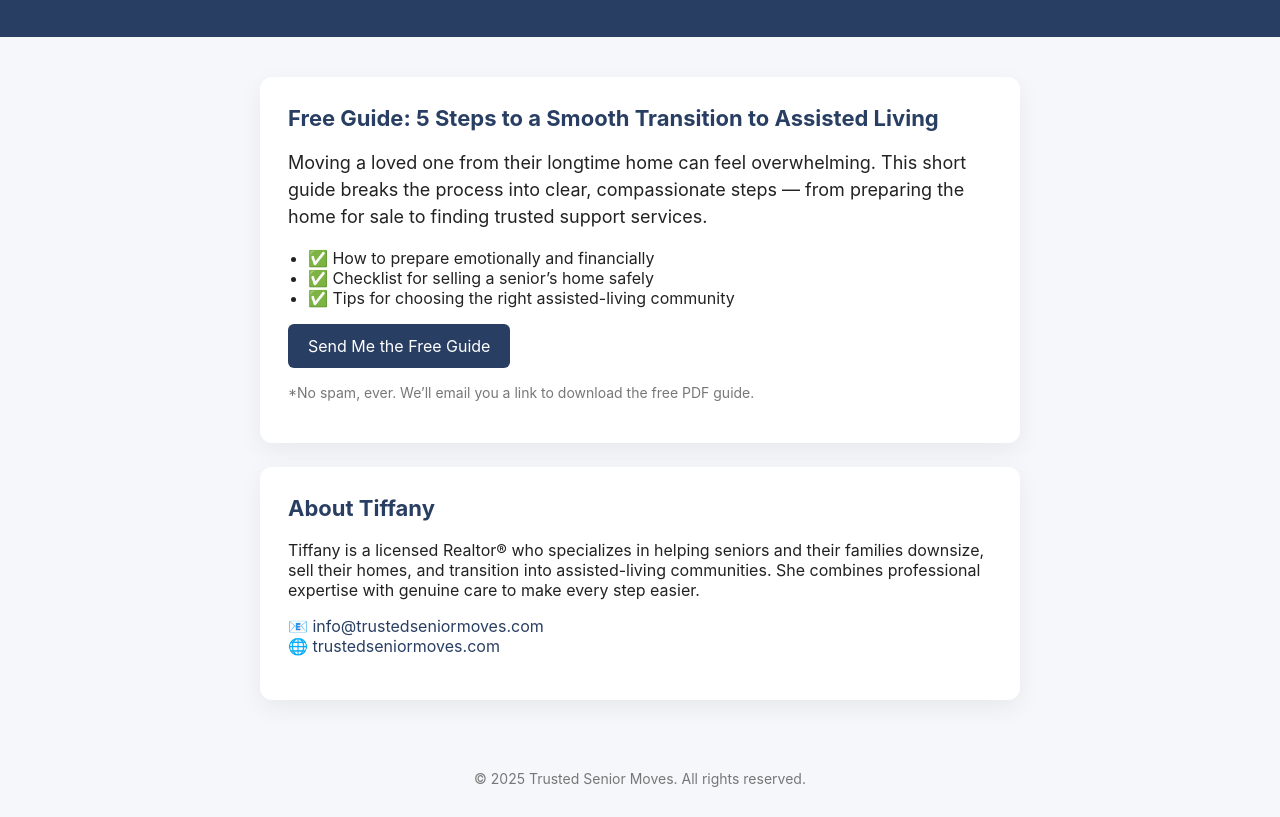
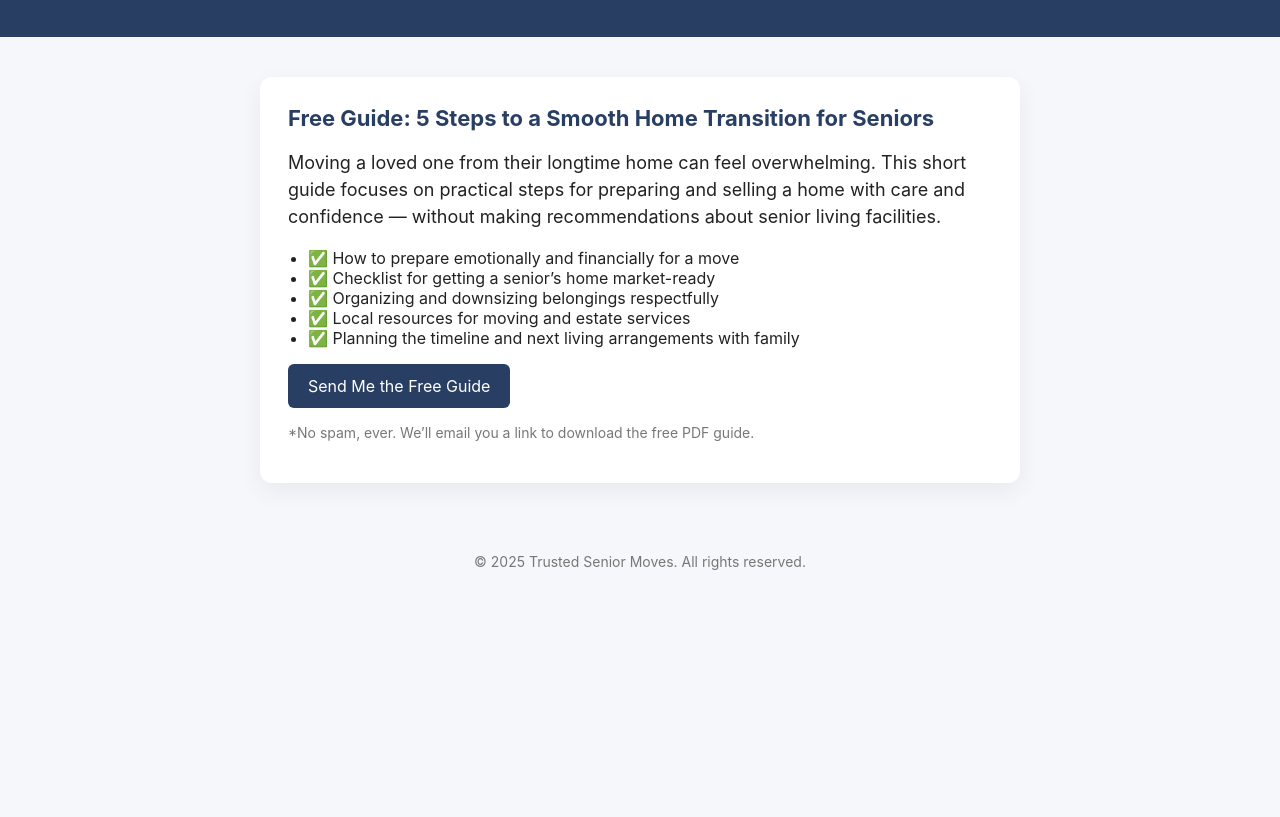
Before and after one commit to CulperCypher/Tiffany, a plain HTML site: page index.html in a window 1280 px wide. Shown: the part 250-1067 px from the top of the page. After the commit the page ends 850 px from the top, so only its background shows below. Drawn offline with Linux system fonts and the light colour scheme.

Commit message:
Revise content for senior transition guide section

```diff
--- a/index.html
+++ b/index.html
@@ -71,20 +71,22 @@
 
   <main>
     <div class="card">
-      <h2>Free Guide: 5 Steps to a Smooth Transition to Assisted Living</h2>
+  <h2>Free Guide: 5 Steps to a Smooth Home Transition for Seniors</h2>
   <p class="lead">
     Moving a loved one from their longtime home can feel overwhelming.
-        This short guide breaks the process into clear, compassionate steps —
-        from preparing the home for sale to finding trusted support services.
+    This short guide focuses on practical steps for preparing and selling a home
+    with care and confidence — without making recommendations about senior living facilities.
   </p>
 
   <ul>
-        <li>✅ How to prepare emotionally and financially</li>
-        <li>✅ Checklist for selling a senior’s home safely</li>
-        <li>✅ Tips for choosing the right assisted-living community</li>
+    <li>✅ How to prepare emotionally and financially for a move</li>
+    <li>✅ Checklist for getting a senior’s home market-ready</li>
+    <li>✅ Organizing and downsizing belongings respectfully</li>
+    <li>✅ Local resources for moving and estate services</li>
+    <li>✅ Planning the timeline and next living arrangements with family</li>
   </ul>
 
-      <!-- Simple mailto “button” (works instantly) -->
+  <!-- Simple mailto “button” -->
   <p>
     <a href="mailto:info@trustedseniormoves.com?subject=Free%20Transition%20Guide&body=Please%20send%20me%20the%20guide"
        style="display:inline-block;background:#283e62;color:#fff;padding:12px 20px;border-radius:6px;
@@ -97,19 +99,6 @@
     *No spam, ever. We’ll email you a link to download the free PDF guide.
   </p>
 </div>
-
-    <div class="card">
-      <h2>About Tiffany</h2>
-      <p>
-        Tiffany is a licensed Realtor® who specializes in helping seniors and their families
-        downsize, sell their homes, and transition into assisted-living communities.
-        She combines professional expertise with genuine care to make every step easier.
-      </p>
-      <p>
-        📧 <a href="mailto:info@trustedseniormoves.com">info@trustedseniormoves.com</a><br/>
-        🌐 <a href="https://trustedseniormoves.com">trustedseniormoves.com</a>
-      </p>
-    </div>
   </main>
 
   <footer>
```
Lines whose indentation alone changed are shown as unchanged.
